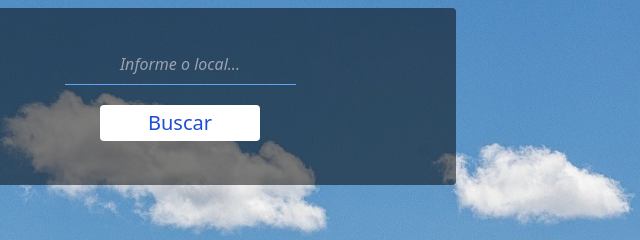
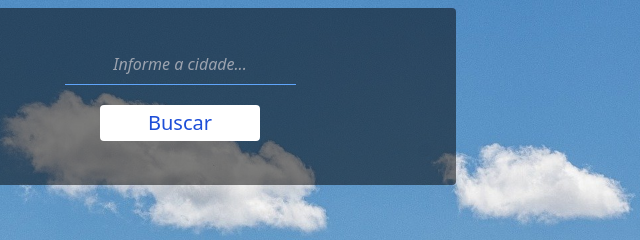
Before and after one commit to MATHEUS-FEITOZA/Temperatura_Brasil, a plain HTML site: page src/index.html in a window 1280 px wide. Shown: the part 400-640 px from the top of the page, 460-1100 px from the left. Drawn offline with Linux system fonts and the light colour scheme; no server answers.

Commit message:
first commit

```diff
--- a/src/index.html
+++ b/src/index.html
@@ -61,7 +61,7 @@
                 <div>
                     <input
                         class="bg-transparent border-b  border-blue-400 placeholder:text-white-400 placeholder:italic focus:outline-none focus:border-b-2 text-center py-2"
-                        placeholder="Informe o local..." type="text" id="cidade">
+                        placeholder="Informe a cidade..." type="text" id="cidade">
                 </div>
                 <div>
                     <button
```
